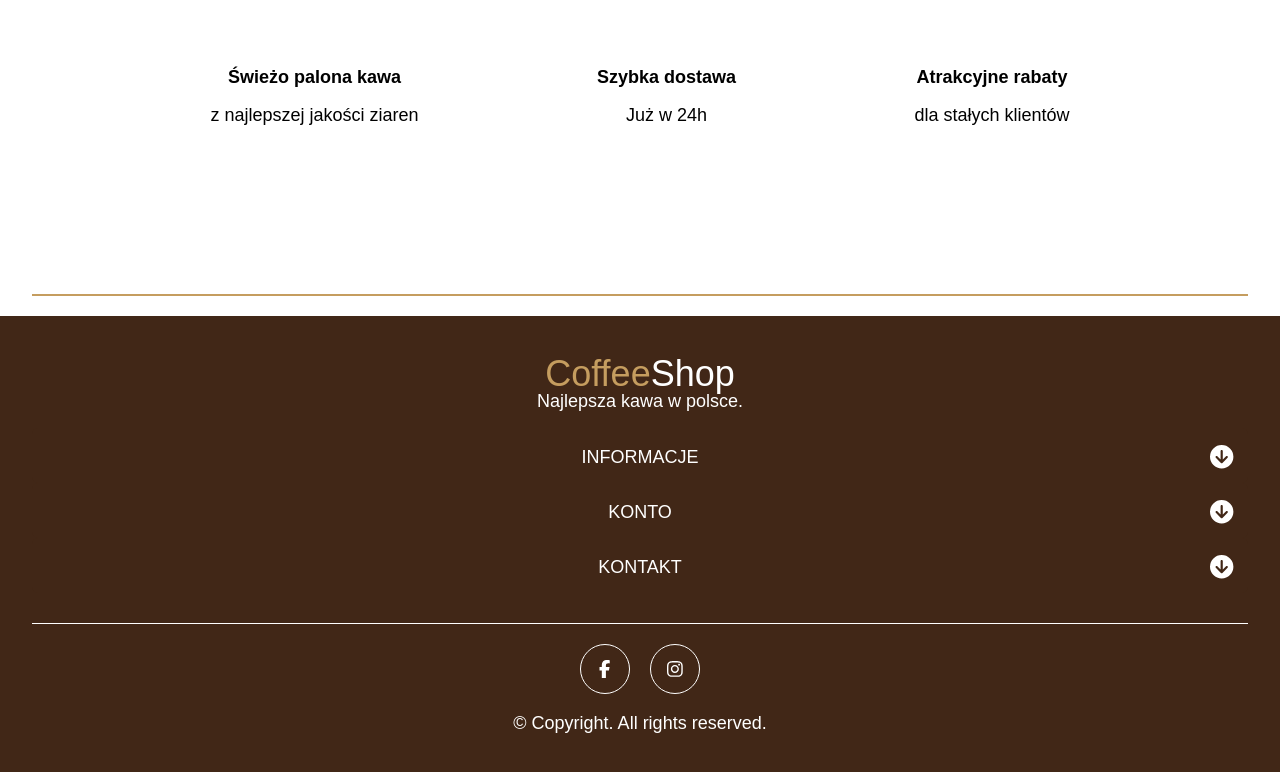
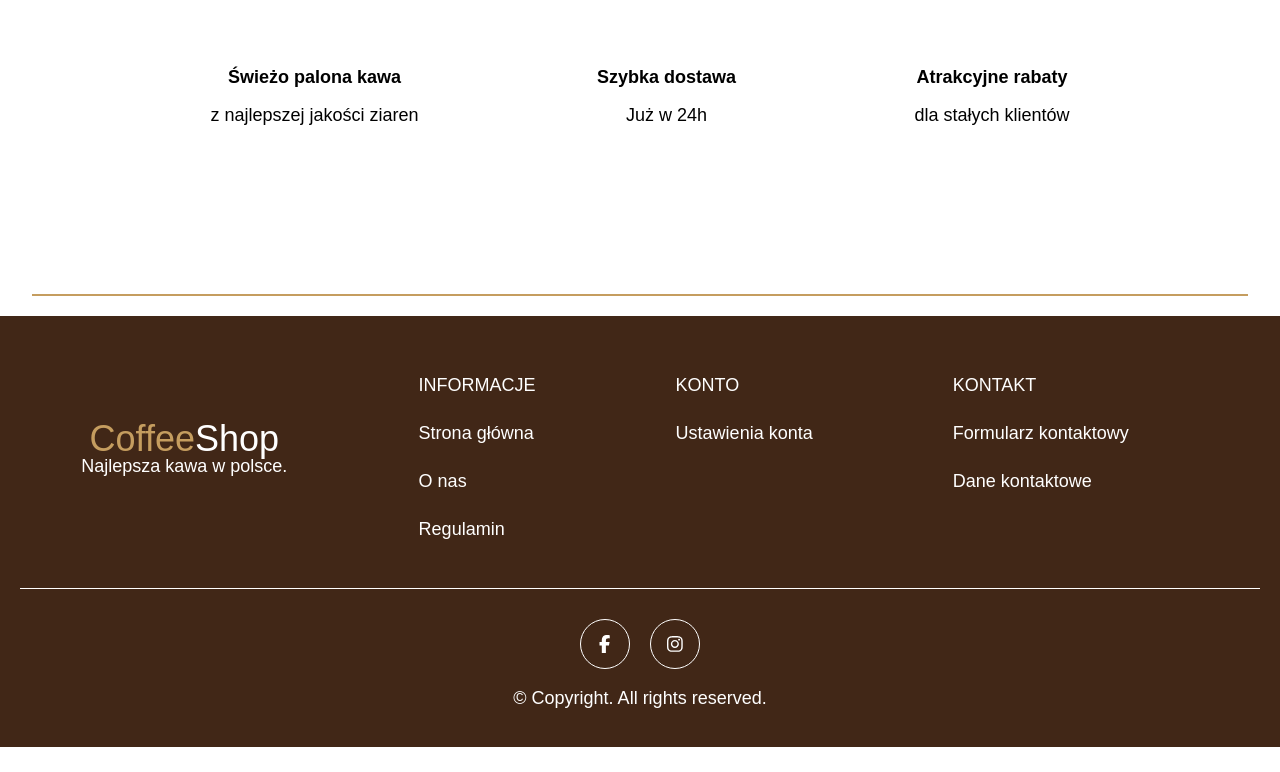
Before and after one commit to PatrykAdamski/CoffeeShop, a React (Create React App) app: page / in a window 1280 px wide. Shown: the part 1802-2574 px from the top of the page. After the commit the page ends 2549 px from the top, so only its background shows below. Built offline with nearby package versions, Linux system fonts and the light colour scheme.

Commit message:
Footer view on desktop

```diff
--- a/src/components/footer/Footer.tsx
+++ b/src/components/footer/Footer.tsx
@@ -27,7 +27,27 @@ export const Footer = () => {
           <Logo></Logo>
           <p>Najlepsza kawa w polsce.</p>
         </div>
-        <Accordion data={footerAccordion}></Accordion>
+        <div className="footer__accordion--mobile-visible">
+          <Accordion data={footerAccordion}></Accordion>
+        </div>
+        <div className="footer--desktop-visible">
+          {footerAccordion.map((item) => {
+            return (
+              <div className="footer__column">
+                <p className="footer__title">{item.title}</p>
+                <ul className="footer__list">
+                  {item.listItems.map((el) => {
+                    return (
+                      <a className="footer__item" href="/#">
+                        {el}
+                      </a>
+                    );
+                  })}
+                </ul>
+              </div>
+            );
+          })}
+        </div>
       </div>
 
       <div className="footer__bottom-part">
--- a/src/components/footer/_footer.scss
+++ b/src/components/footer/_footer.scss
@@ -34,12 +34,69 @@
     }
   }
 
-  &__top-part {
-    &::after {
+  &__accordion--mobile-visible {
+    @include tablet {
+      display: none;
+    }
+  }
+
+  &__bottom-part {
+    width: 100%;
+    &::before {
       content: "";
       display: block;
-      border-bottom: 1px solid $white-color;
-      margin-top: 30px;
+      border-top: 1px solid $white-color;
+      margin: 30px 0;
+    }
+  }
+
+  &__copyright {
+    text-align: center;
+  }
+
+  &--desktop-visible {
+    display: none;
+
+    @include tablet {
+      display: flex;
+    }
+  }
+
+  &__top-part {
+    width: 100%;
+    display: flex;
+    flex-direction: column;
+
+    @include tablet {
+      flex-direction: row;
+      justify-content: space-evenly;
+      align-items: center;
+    }
+  }
+
+  &__column {
+    padding: 20px 30px;
+    @include desktop {
+      padding: 20px 70px;
+    }
+  }
+
+  &__list {
+    display: flex;
+    flex-direction: column;
+  }
+
+  &__title {
+    text-transform: uppercase;
+  }
+
+  &__item {
+    padding-top: 30px;
+    color: $white-color;
+    transition: 0.2s;
+
+    &:hover {
+      color: $secondary-color;
     }
   }
 }
```
